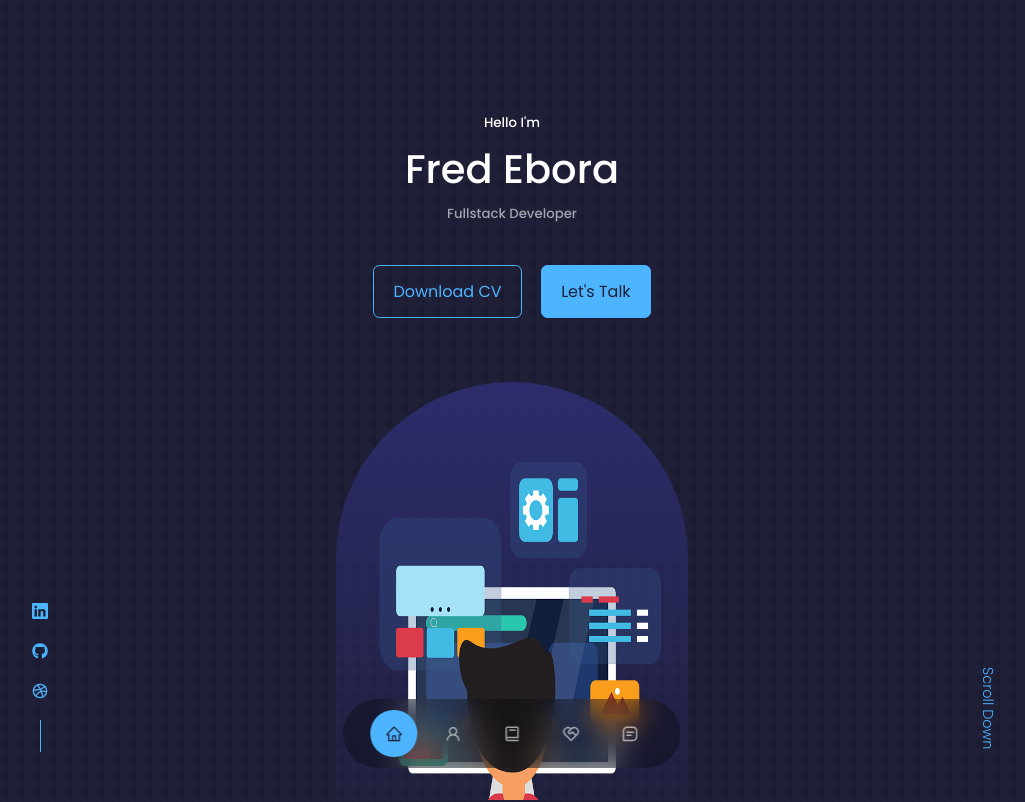
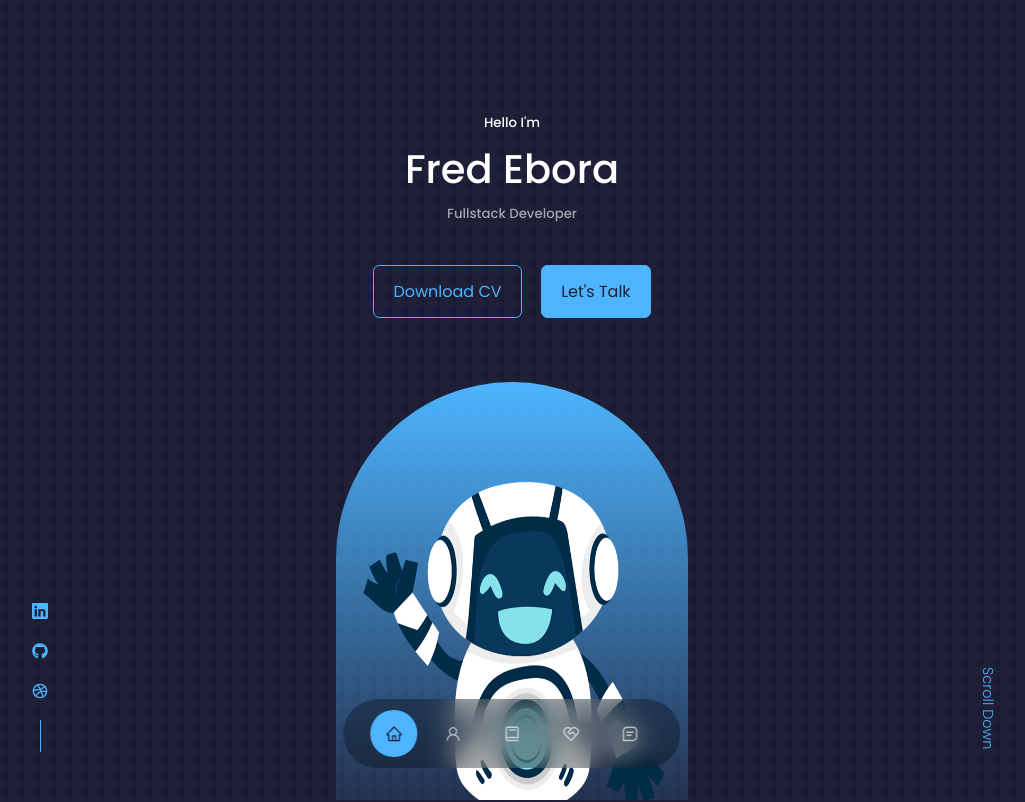
Before and after one commit to freddoflamingo/fsebora-portfolio, a React (Create React App) app: page / in a window 1280 px wide. Shown: the top 802 px of the page, without its empty margins (128-1153 px from the left). Built offline with nearby package versions, Linux system fonts and the light colour scheme.

Commit message:
Update Photos V2.0

```diff
--- a/src/components/about/About.module.css
+++ b/src/components/about/About.module.css
@@ -82,6 +82,10 @@
     margin: 2rem auto 4rem;
   }
 
+  .about__content {
+    text-align: center;
+  }
+
   .about__me p {
     margin: 1rem 0 1.5rem;
   }
--- a/src/components/header/Header.module.css
+++ b/src/components/header/Header.module.css
@@ -39,7 +39,7 @@
 
 /* ================ ME ================ */
 .me {
-  background: linear-gradient(var(--color-bg-variant), transparent);
+  background: linear-gradient(var(--color-primary), transparent);
   width: 22rem;
   height: 30rem;
   position: absolute;
```
Also changed, not shown: src/assets/fse-me.png.
